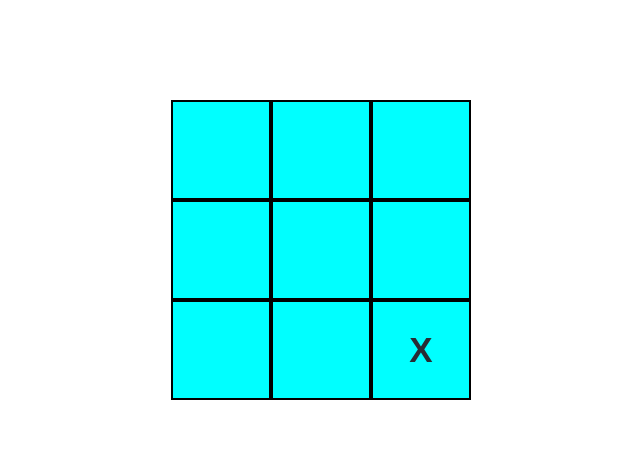
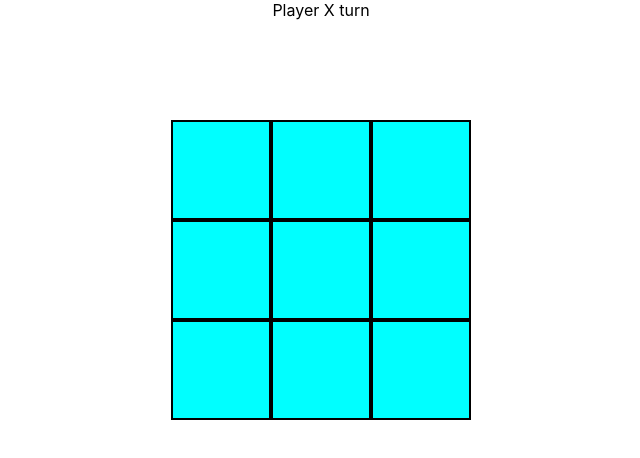
Before and after one commit to kapiljhajhria/projetc_01_react, a React (Create React App) app: page / in a window 1280 px wide. Shown: the top 458 px of the page, without its empty margins (319-959 px from the left). Built offline with nearby package versions, Linux system fonts and the light colour scheme.

Commit message:
able to play game with new component structure.

```diff
--- a/src/Game/index.js
+++ b/src/Game/index.js
@@ -7,7 +7,7 @@ class Game extends React.Component {
         super(props);
         this.state = {
             //initial state of grid
-            gameArray:[Array(9).fill(null),[null,null,null,null,null,null,null,null,'X',]],
+            gameArray:[Array(9).fill(null)],
             sqaures:[],
             isXnext: true,
             status: 'Player X turn',
@@ -27,31 +27,35 @@ class Game extends React.Component {
         } else {
             let squaresCopy = this.state.gameArray.slice(-1)[0].slice();
             console.log(squaresCopy);
+            console.log('index is :'+index);
             if (squaresCopy[index] !== null) {
                 return;
             }
             squaresCopy[index] = this.state.isXnext ? 'X' : 'O';
+            let tempGameArray = this.state.gameArray.slice();
+            tempGameArray.push(squaresCopy);
+            if (this.gameWon(squaresCopy)) {
 
-            if (this.gameWon(squaresCopy)) {
                 this.setState({
+                    gameArray: tempGameArray,
                     squares: squaresCopy,
                     status: !this.state.isXnext ? 'Player O Won' : 'Plaer X Won',
                     gameOver: true
                 });
             } else if (this.gameDraw(squaresCopy)) {
                 this.setState({
+                    gameArray: tempGameArray,
                     squares: squaresCopy,
                     status: 'Game Drawn',
                     gameOver: true,
                     isGameDraw: true
                 });
             } else {
-                this.state.gameArray.push(squaresCopy);
                 this.setState({
-
+                    gameArray: tempGameArray,
                     squares: squaresCopy,
                     isXnext: !this.state.isXnext,
-                    status: !this.state.isXnext ? 'Player X turn' : 'Plaer O turn',
+                    status: !this.state.isXnext ? 'Player X turn' : 'Player O turn',
                 })
             }
         }
@@ -101,7 +105,13 @@ class Game extends React.Component {
 
     render() {
         return (
-            <Grid squares={this.state.gameArray.slice(-1)[0]} handleClick={(index) =>this.handleClick(index)}/>
+            <div className="gameBoard">
+                <div className="left">
+                    <div>{this.state.status}</div>
+                    <Grid squares={this.state.gameArray.slice(-1)[0]} handleClick={(index) =>this.handleClick(index)}/>
+                </div>
+            </div>
+
         );
     }
 }
--- a/src/Grid/index.js
+++ b/src/Grid/index.js
@@ -3,15 +3,6 @@ import Square from "../Square";
 import './styles.css'
 
 class Grid extends React.Component {
-
-    constructor(props) {
-        super(props);
-        this.state = {
-            //initial state of grid
-            squares: this.props.squares,
-        }
-    }
-
 
 
 
@@ -19,11 +10,11 @@ class Grid extends React.Component {
     getGridRow(offset) {
         return (
             <div className="gridRow">
-                <Square value={this.state.squares[offset + 0]}
+                <Square value={this.props.squares[offset + 0]}
                         squarePressed={() => this.props.handleClick(offset + 0)}> </Square>
-                <Square value={this.state.squares[offset + 1]}
+                <Square value={this.props.squares[offset + 1]}
                         squarePressed={() => this.props.handleClick(offset + 1)}> </Square>
-                <Square value={this.state.squares[offset + 2]}
+                <Square value={this.props.squares[offset + 2]}
                         squarePressed={() => this.props.handleClick(offset + 2)}> </Square>
 
             </div>
@@ -33,7 +24,6 @@ class Grid extends React.Component {
     render() {
         return (
             <div className="grid">
-                {this.state.status}
                 {this.getGridRow(0)}
                 {this.getGridRow(3)}
                 {this.getGridRow(6)}
```
